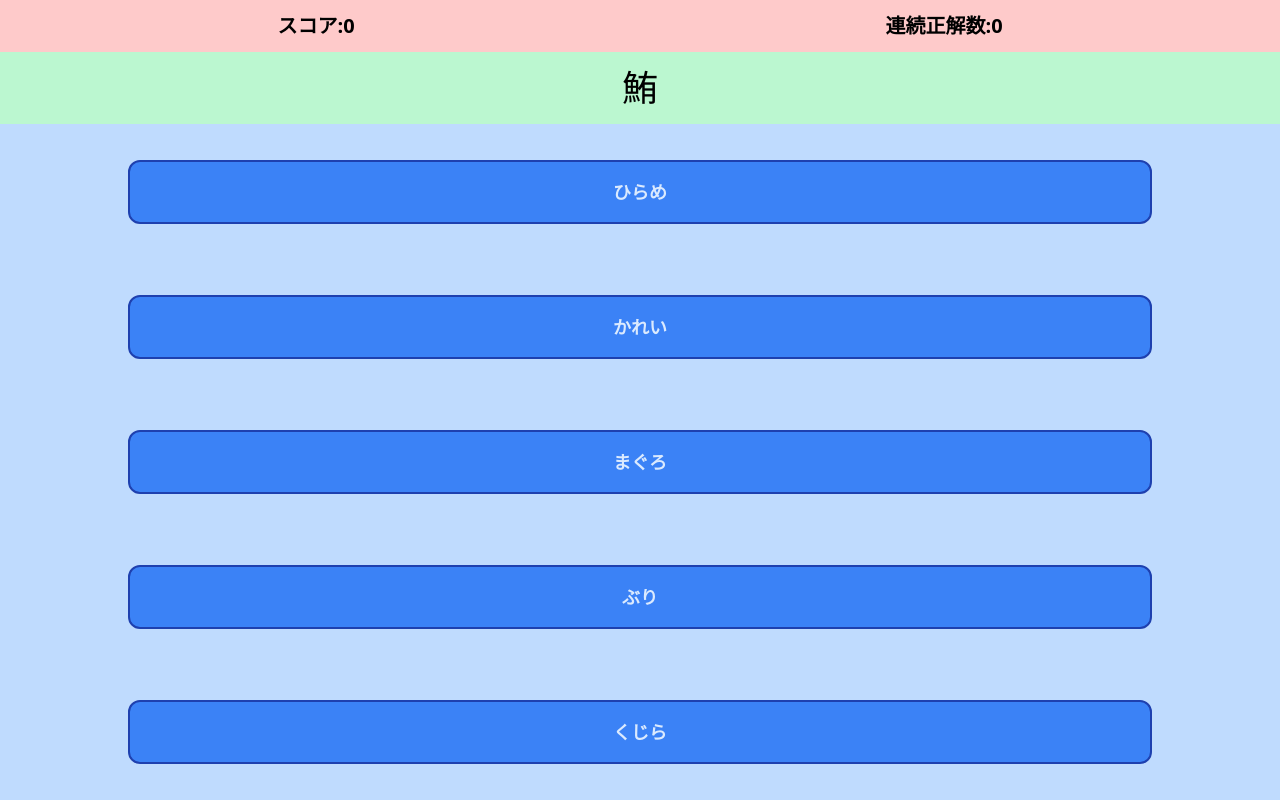
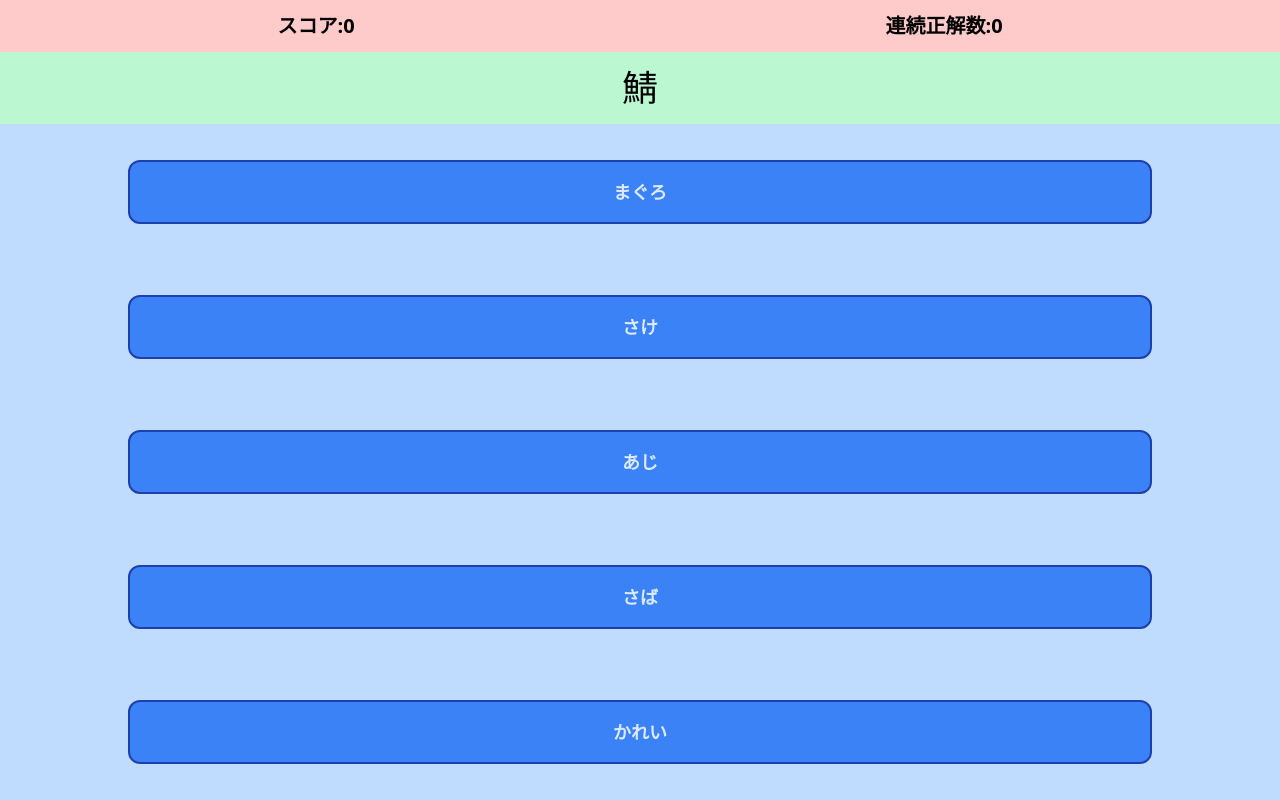
Before and after one commit to ythknakamura/quizapp-tsndas, a Svelte app: page / in a window 1280 px wide. Built offline with nearby package versions, Linux system fonts and the light colour scheme.

Commit message:
chap7まで

```diff
--- a/src/App.svelte
+++ b/src/App.svelte
@@ -1,12 +1,9 @@
 <script>
   import AnswerButton from "./AnswerButton.svelte";
+  import {getQuizdata} from "./quizdataFactory";
   let currentScore = 0;
   let renzokuSeikai = 0;
-  let quizdata = {
-    mondai: "鮪",
-    seikai: "まぐろ",
-    taku: ["ひらめ", "かれい", "まぐろ", "ぶり", "くじら"]
-  };
+  let quizdata = getQuizdata();
 
   function answerButtonClicked(isCorrect){
     if(isCorrect){
@@ -16,6 +13,7 @@
     else{
       renzokuSeikai = 0;
     }
+    quizdata = getQuizdata(); // 問題を差し替える
   }
 </script>
 
@@ -27,7 +25,7 @@
   </div>
 
   <!-- 問題 -->
-  <div class="bg-green-200 text-center text-4xl py-4">鮪</div>
+  <div class="bg-green-200 text-center text-4xl py-4">{quizdata.mondai}</div>
 
   <!-- 選択肢 -->
   <div class="bg-blue-200 flex flex-col justify-around flex-grow items-center">
--- /dev/null
+++ b/src/quizdataFactory.js
@@ -0,0 +1,41 @@
+/** 0以上max未満の整数をランダムに選ぶ関数 */
+function randomRange(max){
+    return Math.floor(Math.random() * max);
+}
+
+/** 0以上max以下の整数を重複なくlen個をランダムに選ぶ関数 */
+function randomArray(max, len){
+    const array = [];
+    while(array.length < len){
+        const r = randomRange(max);
+        if(!array.includes(r)){
+            array.push(r);
+        }
+    }
+    return array;
+}
+
+const QAlist = [
+    {Q: "鮪", A: "まぐろ"},
+    {Q: "鰈", A: "かれい"},
+    {Q: "鯛", A: "たい"},
+    {Q: "鰹", A: "かつお"},
+    {Q: "鯖", A: "さば"},
+    {Q: "鱈", A: "たら"},
+    {Q: "鮭", A: "さけ"},
+    {Q: "鯵", A: "あじ"},
+    {Q: "鮎", A: "あゆ"}
+];
+
+/** ランダムにquizdataを生成 */
+export function getQuizdata(){
+    const numberOfTaku = 5;
+    const takuID = randomArray(QAlist.length, numberOfTaku);
+    const seikaiID = takuID[randomRange(numberOfTaku)];
+    const taku = takuID.map(id => QAlist[id].A);
+    return {
+        mondai: QAlist[seikaiID].Q,
+        seikai: QAlist[seikaiID].A,
+        taku: taku
+    };
+}
```
